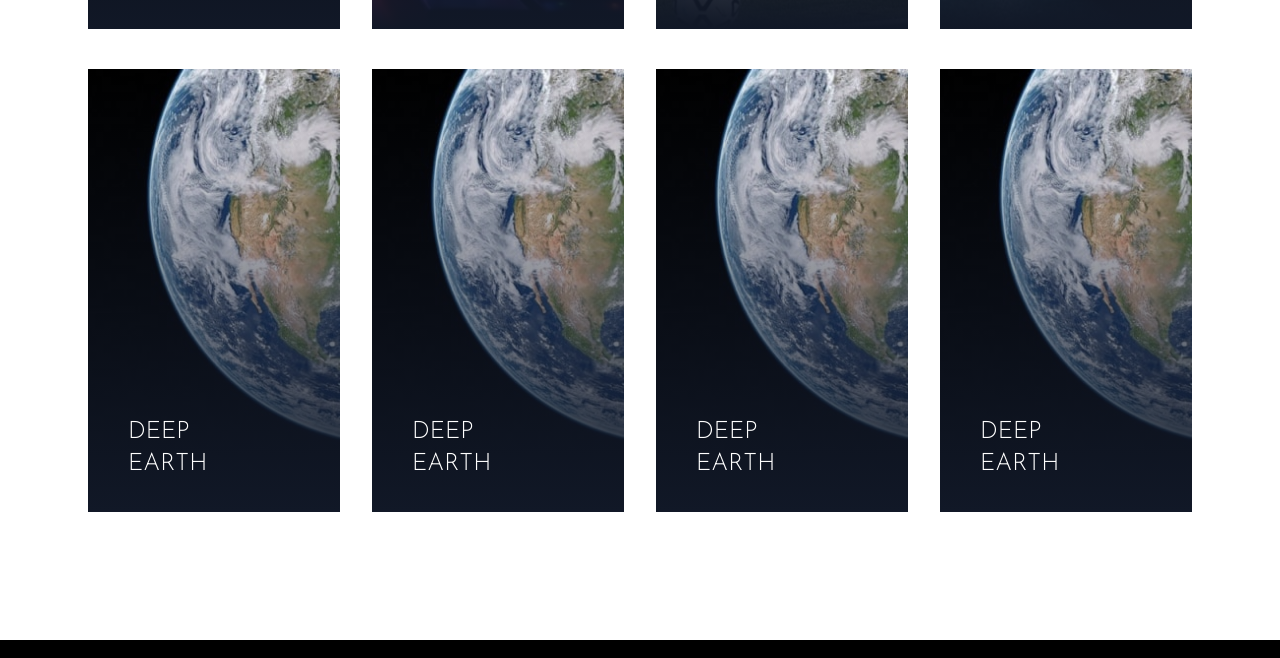
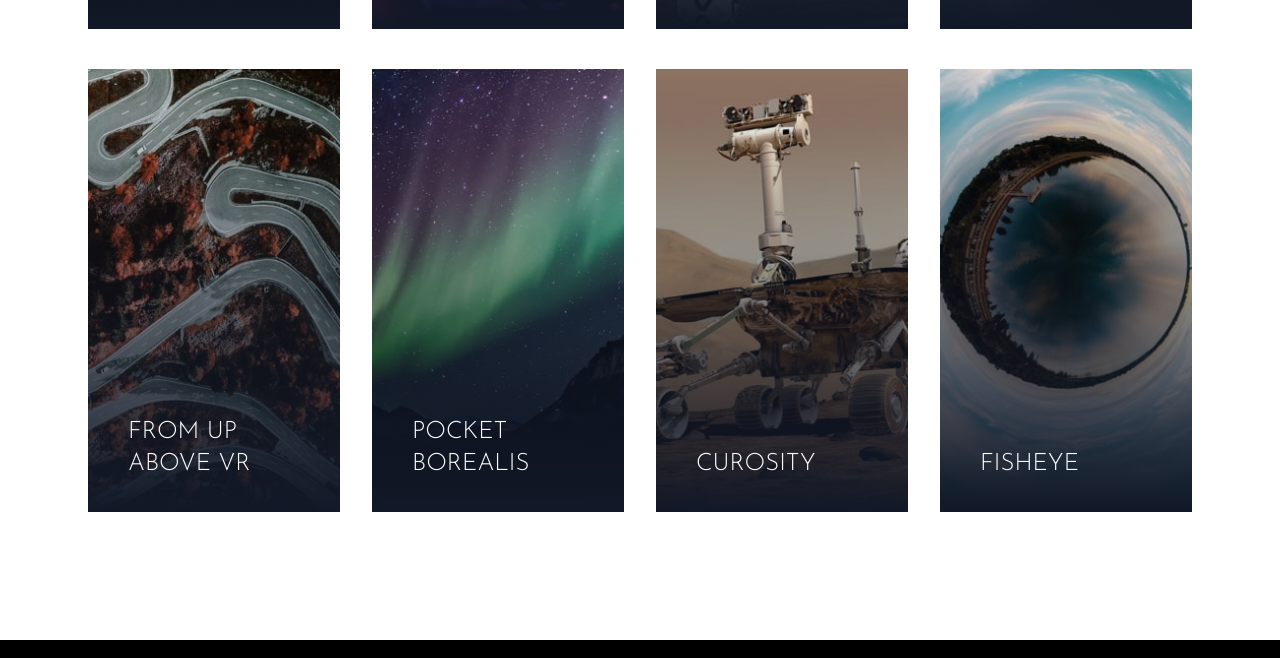
Before and after one commit to damilare-ojekunle/loopstudios, a website: page index.html in a window 1280 px wide. Shown: the part 1954-2612 px from the top of the page. Drawn offline with Linux system fonts and the light colour scheme; a web font is replaced by a local one.

Commit message:
upated image

```diff
--- a/index.html
+++ b/index.html
@@ -188,66 +188,66 @@
           <div class="group item">
             <!-- Desktop image -->
             <img
-              src="images/desktop/image-deep-earth.jpg"
+              src="images/desktop/image-from-above.jpg"
               alt=""
               class="hidden w-full duration-200 md:block group-hover:scale-110"
             />
             <!-- Mobile image -->
             <img
-              src="images/mobile/image-deep-earth.jpg"
+              src="images/mobile/image-from-above.jpg"
               alt=""
               class="w-full md:hidden"
             />
             <div class="item-gradient"></div>
-            <h5>Deep Earth</h5>
+            <h5>From Up Above Vr</h5>
           </div>
           <div class="group item">
             <!-- Desktop image -->
             <img
-              src="images/desktop/image-deep-earth.jpg"
+              src="images/desktop/image-pocket-borealis.jpg"
               alt=""
               class="hidden w-full duration-200 md:block group-hover:scale-110"
             />
             <!-- Mobile image -->
             <img
-              src="images/mobile/image-deep-earth.jpg"
+              src="images/mobile/image-pocket-borealis.jpg"
               alt=""
               class="w-full md:hidden"
             />
             <div class="item-gradient"></div>
-            <h5>Deep Earth</h5>
+            <h5>Pocket Borealis</h5>
           </div>
           <div class="group item">
             <!-- Desktop image -->
             <img
-              src="images/desktop/image-deep-earth.jpg"
+              src="images/desktop/image-curiosity.jpg"
               alt=""
               class="hidden w-full duration-200 md:block group-hover:scale-110"
             />
             <!-- Mobile image -->
             <img
-              src="images/mobile/image-deep-earth.jpg"
+              src="images/mobile/image-curiosity.jpg"
               alt=""
               class="w-full md:hidden"
             />
             <div class="item-gradient"></div>
-            <h5>Deep Earth</h5>
+            <h5>Curosity</h5>
           </div>
           <div class="group item">
             <!-- Desktop image -->
             <img
-              src="images/desktop/image-deep-earth.jpg"
+              src="images/desktop/image-fisheye.jpg"
               alt=""
               class="hidden w-full duration-200 md:block group-hover:scale-110"
             />
             <!-- Mobile image -->
             <img
-              src="images/mobile/image-deep-earth.jpg"
+              src="images/mobile/image-fisheye.jpg"
               alt=""
               class="w-full md:hidden"
             />
             <div class="item-gradient"></div>
-            <h5>Deep Earth</h5>
+            <h5>Fisheye</h5>
           </div>
         </div>
         <!-- Bottom Button -->
```
